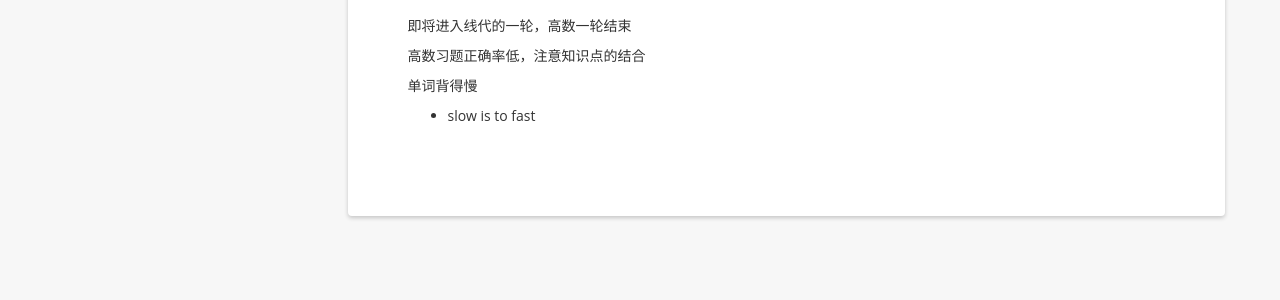
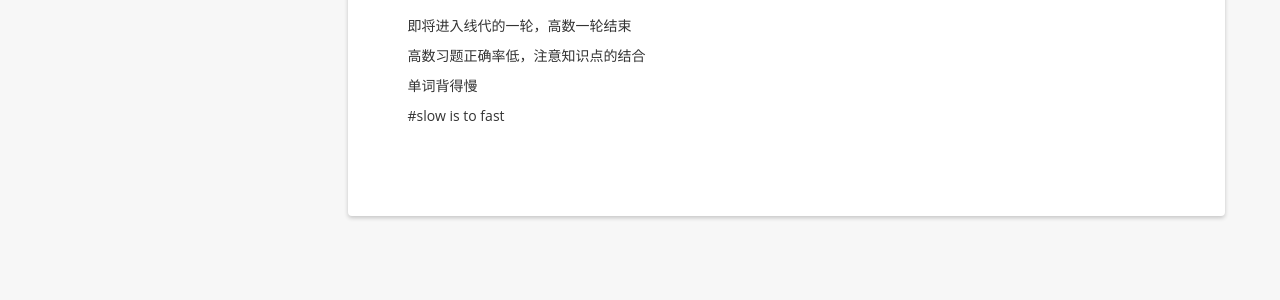
Before and after one commit to oldrive/oldrive.github.io, a Jekyll site: the page built from _posts/2019-04-14-day3.md, in a window 1280 px wide and 1084 px high. Shown: the part 667-967 px from the top of the window. Built offline with Jekyll 4.4.1, drawn with Linux system fonts in a browser that asks for light colours; nearby versions of some CDN libraries; a script that is not in the unit is left out; comment, search, counter and statistics services are not loaded.

Commit message:
Update 2019-04-14-day3.md

```diff
--- a/_posts/2019-04-14-day3.md
+++ b/_posts/2019-04-14-day3.md
@@ -36,4 +36,4 @@ E
 
 
 
-* slow is to fast
+#slow is to fast
```
